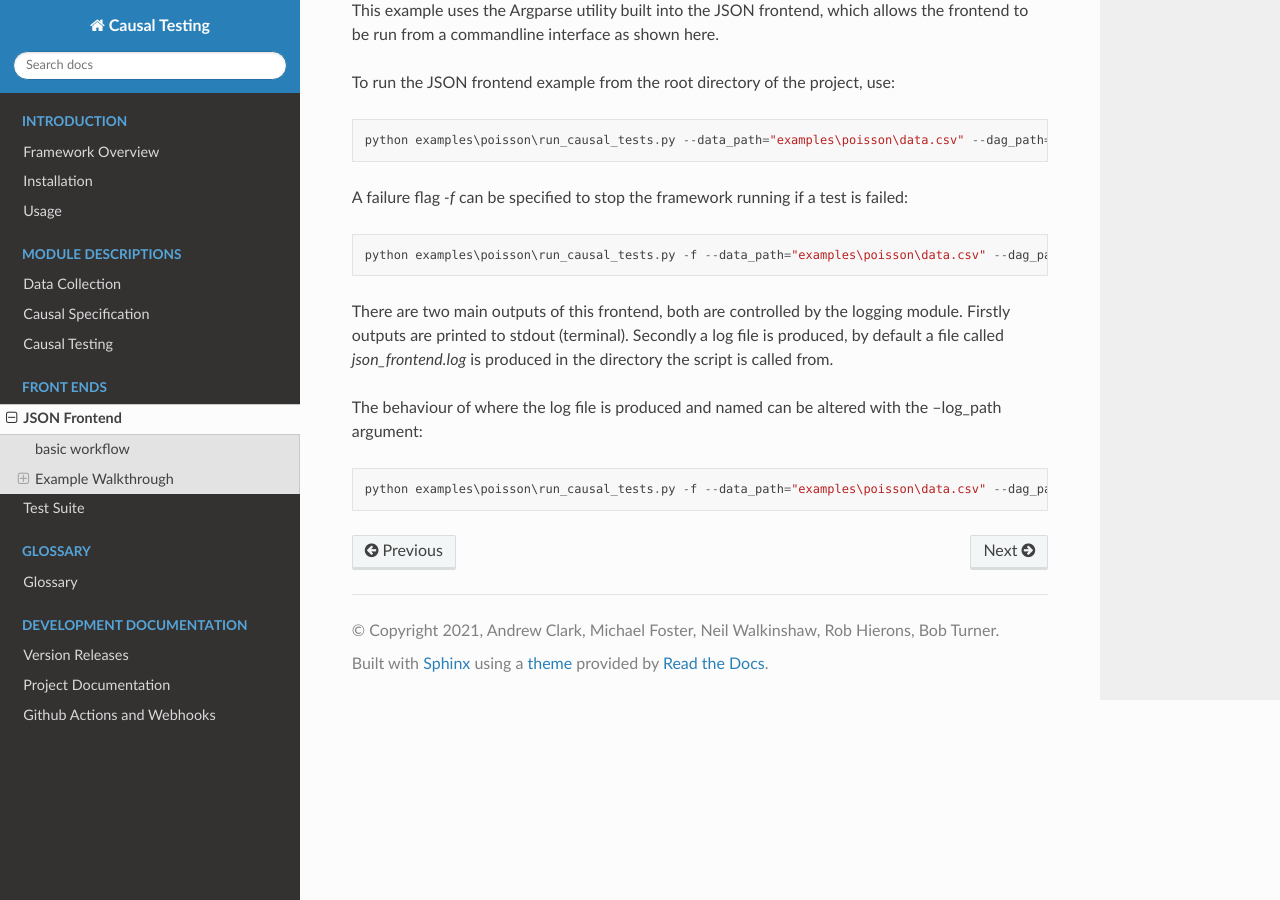
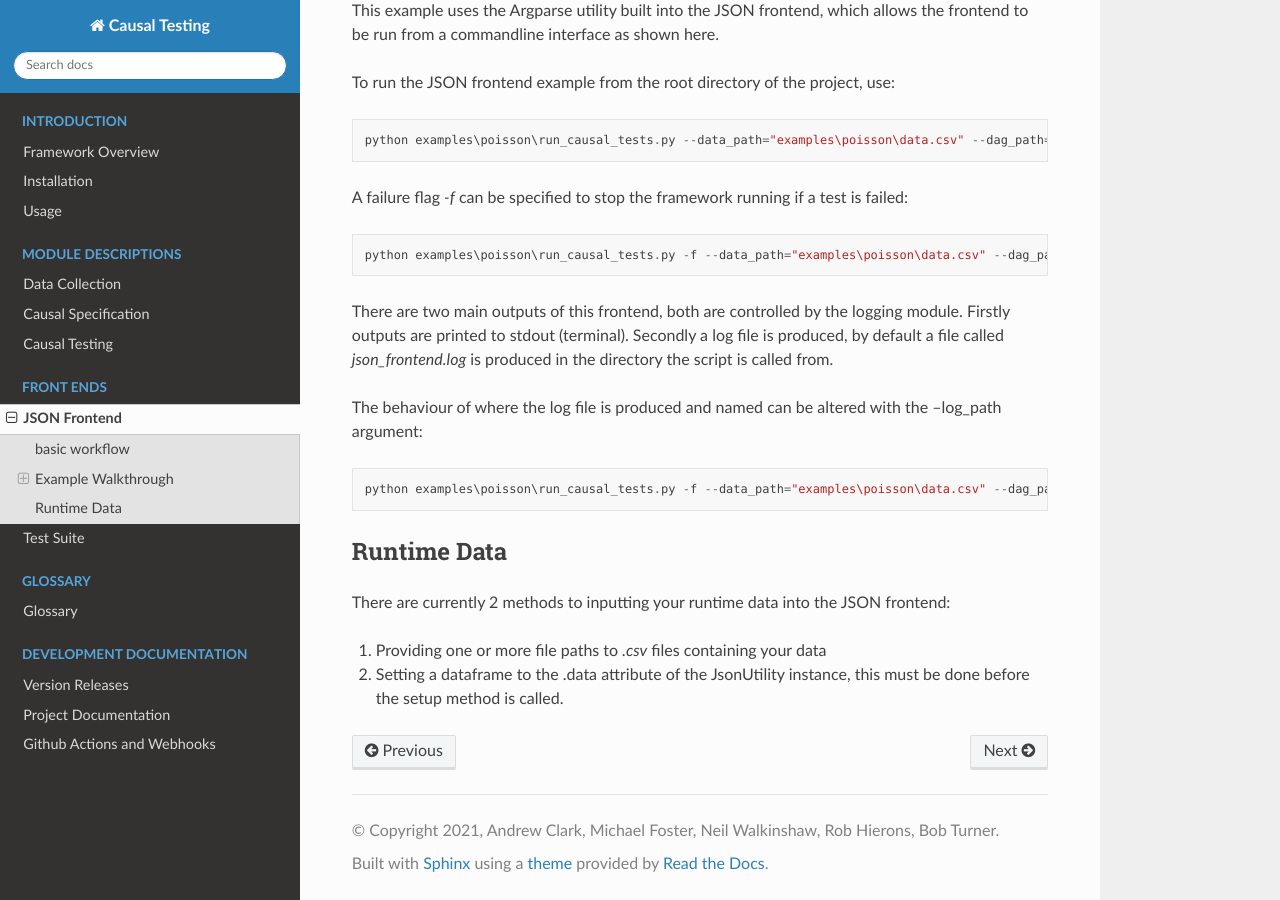
Before and after one commit to CITCOM-project/CausalTestingFramework, a Sphinx documentation site: the page built from docs/source/frontends/json_front_end.rst, in a window 1280 px wide and 900 px high, scrolled down 1770 px. Built offline with Sphinx 7.4.7 and the Read the Docs theme 2.0.0, drawn with Linux system fonts in a browser that asks for light colours; pages that are not in the unit, such as notebooks, are missing from menus.

Commit message:
Short section about runtime data

```diff
--- a/docs/source/frontends/json_front_end.rst
+++ b/docs/source/frontends/json_front_end.rst
@@ -76,3 +76,12 @@ Secondly a log file is produced, by default a file called `json_frontend.log` is
 The behaviour of where the log file is produced and named can be altered with the --log_path argument::
 
     python examples\poisson\run_causal_tests.py -f --data_path="examples\poisson\data.csv" --dag_path="examples\poisson\dag.dot" --json_path="examples\poisson\causal_tests.json --log_path="example_directory\logname.log"
+
+
+Runtime Data
+----------
+
+There are currently 2 methods to inputting your runtime data into the JSON frontend:
+
+#. Providing one or more file paths to `.csv` files containing your data
+#. Setting a dataframe to the .data attribute of the JsonUtility instance, this must be done before the setup method is called.
```
